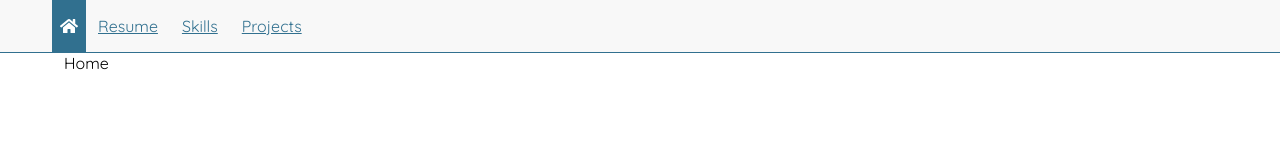
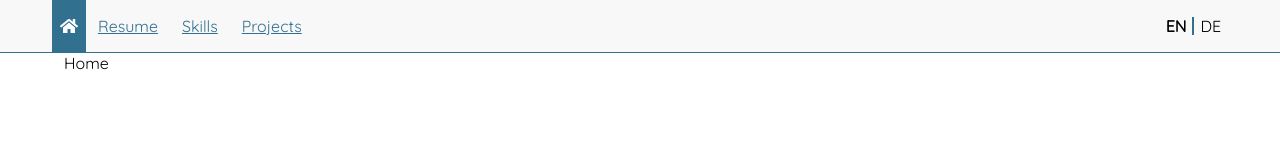
Before and after one commit to JuliaNeumann/portfolio, a React (Create React App) app: page / in a window 1280 px wide. Shown: the top 160 px of the page. Built offline with nearby package versions, Linux system fonts and the light colour scheme.

Commit message:
language selection added (winp)

```diff
--- a/src/App.js
+++ b/src/App.js
@@ -5,10 +5,16 @@ import Menu from "./components/Menu/Menu";
 
 const menuData = require("./components/Menu/Menu.json");
 
-function App() {
+class App extends React.Component {
+  constructor(props) {
+    super(props);
+    this.state = { lang: "EN" };
+  }
+
+  render() {
     return (
       <Router>
-      <Menu />
+        <Menu lang={this.state.lang} />
 
         <div className="container">
           <Switch>
@@ -25,5 +31,6 @@ function App() {
       </Router>
     );
   }
+}
 
 export default App;
--- a/src/components/Menu/Menu.js
+++ b/src/components/Menu/Menu.js
@@ -48,7 +48,6 @@ class Menu extends React.Component {
               }`}
               aria-label="menu"
               aria-expanded="false"
-              data-target="navbarBasicExample"
               onClick={this.toggleOpen}
             >
               <span aria-hidden="true"></span>
@@ -57,10 +56,7 @@ class Menu extends React.Component {
             </button>
           </div>
 
-          <div
-            id="navbarBasicExample"
-            className={`navbar-menu ${this.state.open ? "is-active" : ""}`}
-          >
+          <div className={`navbar-menu ${this.state.open ? "is-active" : ""}`}>
             <div className="navbar-start">
               {data.items.map(item => {
                 return (
@@ -76,6 +72,22 @@ class Menu extends React.Component {
                 );
               })}
             </div>
+            <div className="menu__end navbar-end">
+              <button
+                className={`menu__lang menu__lang--first ${
+                  this.props.lang === "EN" ? "menu__lang--current" : ""
+                }`}
+              >
+                EN
+              </button>
+              <button
+                className={`menu__lang ${
+                  this.props.lang === "DE" ? "menu__lang--current" : ""
+                }`}
+              >
+                DE
+              </button>
+            </div>
           </div>
         </div>
       </nav>
--- a/src/components/Menu/Menu.scss
+++ b/src/components/Menu/Menu.scss
@@ -1,4 +1,7 @@
 @import "../../styles/variables";
+@import "bulma/sass/utilities/_all.sass";
+@import "bulma/sass/elements/container.sass";
+@import "bulma/sass/components/navbar.sass";
 
 .menu {
     & &__home-link.navbar-item {
@@ -8,4 +11,30 @@
             color: white;
         }
     }
+
+    &__end {
+        @media screen and (max-width: $navbar-breakpoint) {
+            text-align: right;
+        }
+    }
+
+    &__lang {
+        padding: 7px;
+        position: relative;
+
+        &--first::after {
+            content: '';
+            position: absolute;
+            right: -1px;
+            top: 50%;
+            transform: translateY(-50%);
+            width: 2px;
+            height: 18px;
+            background-color: $primary;
+        }
+
+        &--current {
+            font-weight: bold;
+        }
+    }
 }
--- a/src/styles/App.scss
+++ b/src/styles/App.scss
@@ -4,8 +4,6 @@
 
 // Import Bulma base + necessary components
 @import "bulma/sass/utilities/_all.sass";
-@import "bulma/sass/elements/container.sass";
-@import "bulma/sass/components/navbar.sass";
 
 // Import a Google Font
 @import url('https://fonts.googleapis.com/css?family=Handlee|Quicksand');
```
Lines whose indentation alone changed are shown as unchanged.
